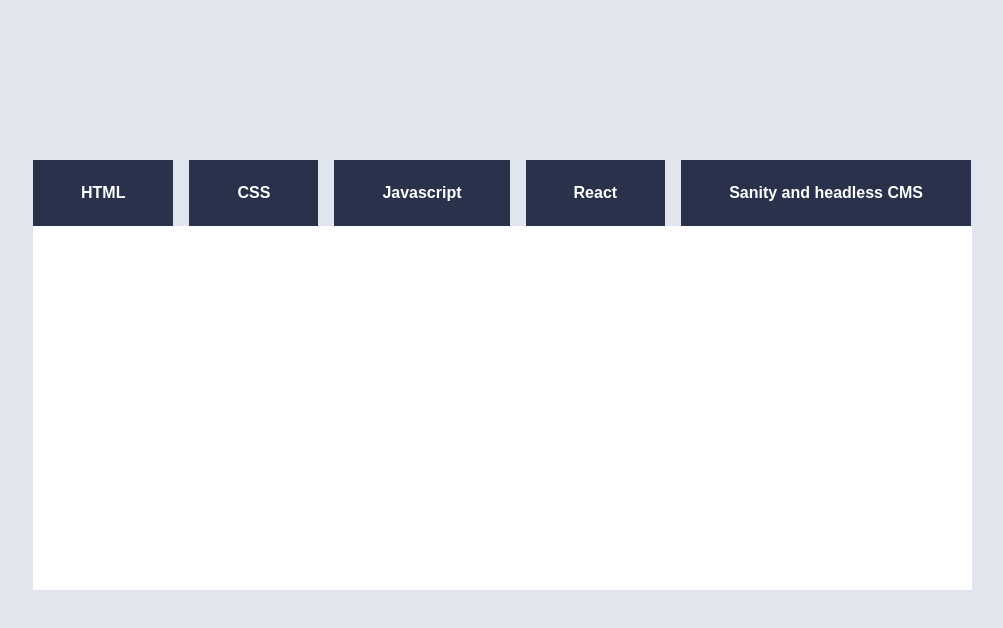
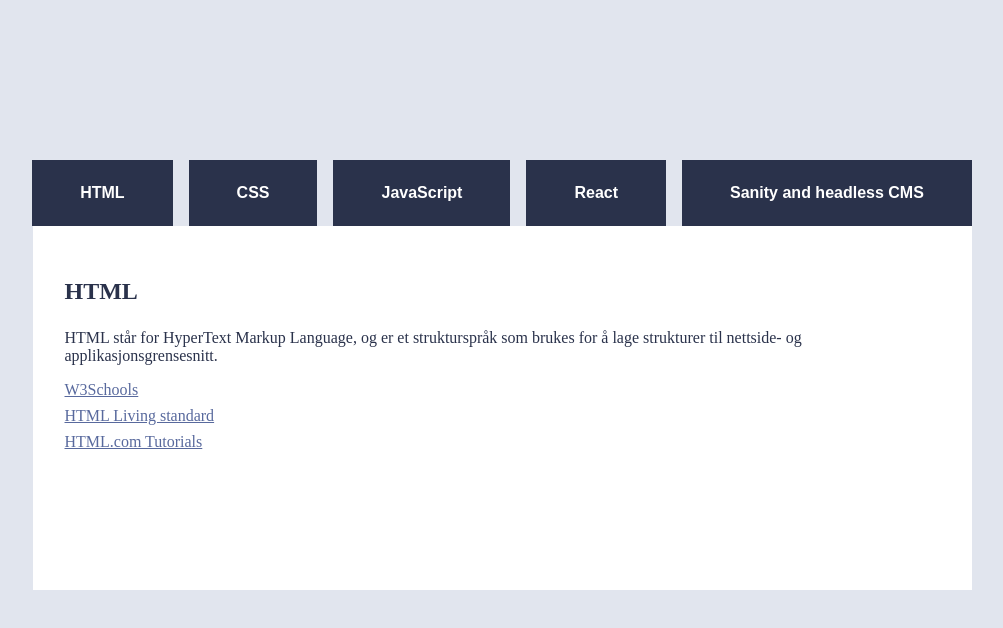
Before and after one commit to Martehalv/uin25ak1_resource_layout_Halvorsen, a plain HTML site: page index.html in a window 1280 px wide. Shown: the whole page, without its empty margins (138-1141 px from the left). Drawn offline with Linux system fonts and the light colour scheme.

Commit message:
lagt inn mere js

```diff
--- a/index.html
+++ b/index.html
@@ -10,18 +10,18 @@
 <body>
    <header>
         <nav>
-            <button class="fane">HTML</button>
-            <button class="fane">CSS</button>
-            <button class="fane">Javascript</button>
-            <button class="fane">React</button>
-            <button class="fane">Sanity and headless CMS</button>
+            <button class="page">HTML</button>
+            <button class="page">CSS</button>
+            <button class="page">JavaScript</button>
+            <button class="page">React</button>
+            <button class="page">Sanity and headless CMS</button>
         </nav>
    </header>
    <main>
-        <section id="info">
-            <h2 id="resources-category"></h2>
-            <p id="resources-text"></p>
-            <ul id="resources-list"></ul>
+        <section class="info">
+            <h2 class="resources-category"></h2>
+            <p class="resources-text"></p>
+            <ul class="resources-list"></ul>
         </section>
    </main>
 </body>
--- a/ressurser.js
+++ b/ressurser.js
@@ -94,3 +94,40 @@
         ]
     },
 ];
+
+function showResources(category) {
+    // Finn den aktuelle ressursen
+    const resource = resources.find((res) => res.category === category);
+
+    // Oppdater HTML-innhold
+    const categoryEl = document.querySelector(".resources-category");
+    const textEl = document.querySelector(".resources-text");
+    const listEl = document.querySelector(".resources-list");
+
+    if (resource) {
+        categoryEl.textContent = resource.category;
+        textEl.textContent = resource.text;
+
+        // Oppdater listen med lenker
+        listEl.innerHTML = resource.sources
+            .map(
+                (source) =>
+                    `<li><a href="${source.url}" target="_blank" rel="noopener noreferrer">${source.title}</a></li>`
+            )
+            .join("");
+    }
+}
+
+// Legg til klikkhåndterer for knappene
+document.addEventListener("DOMContentLoaded", () => {
+    const buttons = document.querySelectorAll(".page");
+
+    buttons.forEach((button) => {
+        button.addEventListener("click", () => {
+            showResources(button.textContent); // Bruk knappeteksten som kategori
+        });
+    });
+
+    // Vis "HTML" som standard når siden lastes
+    showResources("HTML");
+});
--- a/styles.css
+++ b/styles.css
@@ -17,7 +17,7 @@
     justify-content: center;
 }
 
-.fane {
+.page {
     background-color: #2A324B;
     color: #fff;
     border: none;
@@ -28,10 +28,10 @@
     cursor: pointer;
 }
 
-/*.aktiv.fane {
+.page.active {
     background-color: #fff;
     color: #2A324B;
-} */
+}
 
 main {
     background-color: #fff;
```
